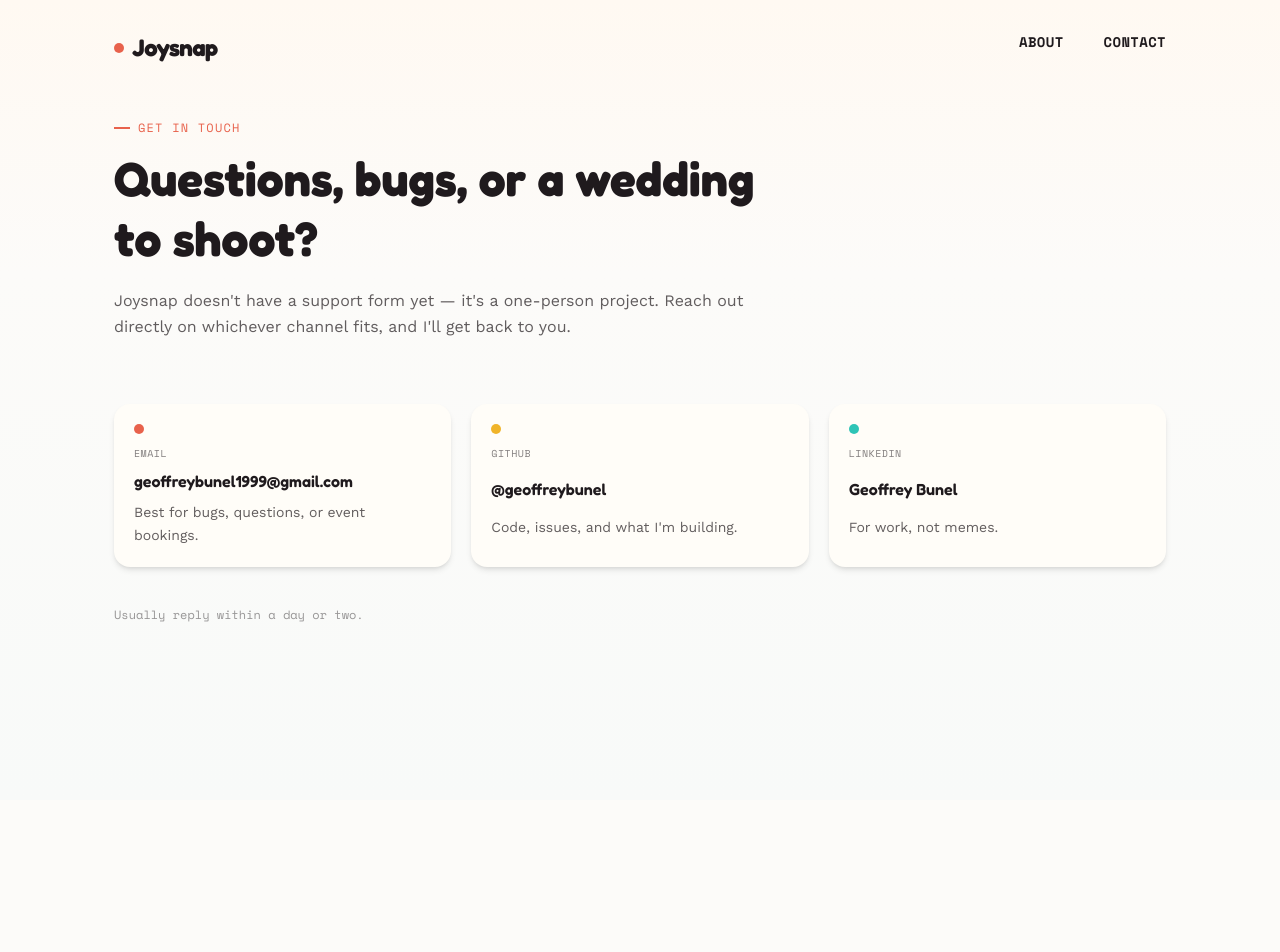
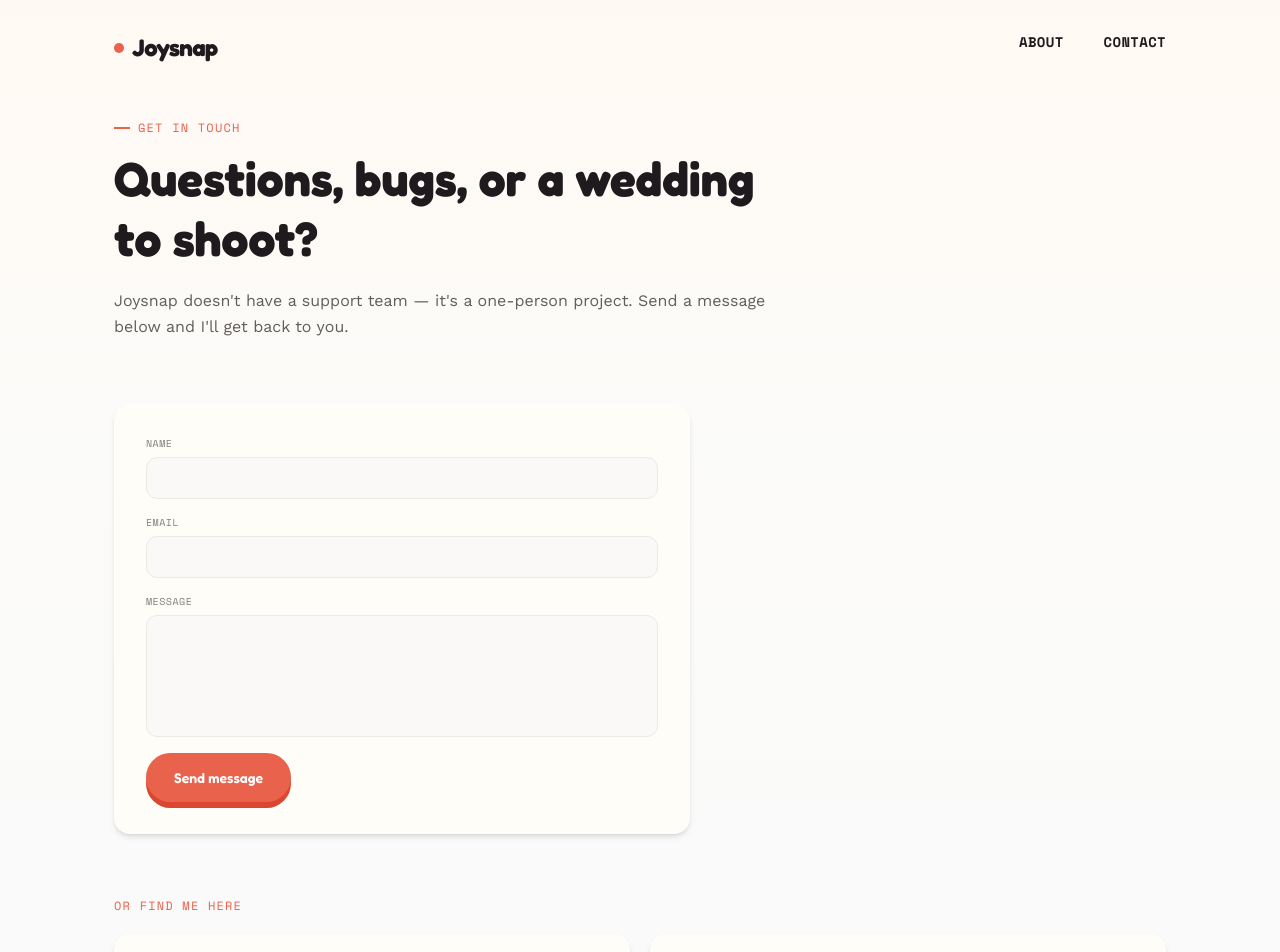
Before and after one commit to geoffreybunel/photobooth-app, a Next.js app: page /Contact in a window 1280 px wide. Shown: the top 952 px of the page. Before the commit the page ends 800 px from the top, so only its background shows below. Built offline with nearby package versions, Linux system fonts and the light colour scheme; no server answers.

Commit message:
started adding contact form

```diff
--- a/app/Contact/page.tsx
+++ b/app/Contact/page.tsx
@@ -1,11 +1,10 @@
-const CHANNELS = [
-  {
-    dot: "bg-primary",
-    label: "Email",
-    value: "geoffreybunel1999@gmail.com",
-    href: "mailto:geoffreybunel1999@gmail.com",
-    hint: "Best for bugs, questions, or event bookings.",
-  },
+"use client";
+
+import { useState, type FormEvent } from "react";
+
+const WEB3FORMS_ACCESS_KEY = process.env.NEXT_PUBLIC_WEB3FORMS_ACCESS_KEY ?? "";
+
+const SOCIALS = [
   {
     dot: "bg-secondary",
     label: "GitHub",
@@ -22,7 +21,36 @@ const CHANNELS = [
   },
 ];
 
+type Status = "idle" | "sending" | "sent" | "error";
+
 export default function Contact() {
+  const [status, setStatus] = useState<Status>("idle");
+
+  const handleSubmit = async (event: FormEvent<HTMLFormElement>) => {
+    event.preventDefault();
+    setStatus("sending");
+
+    const form = event.currentTarget;
+    const formData = new FormData(form);
+
+    try {
+      const response = await fetch("https://api.web3forms.com/submit", {
+        method: "POST",
+        headers: { Accept: "application/json" },
+        body: formData,
+      });
+      const result = await response.json();
+      if (result.success) {
+        setStatus("sent");
+        form.reset();
+      } else {
+        setStatus("error");
+      }
+    } catch {
+      setStatus("error");
+    }
+  };
+
   return (
     <div className="w-full">
       {/* INTRO */}
@@ -37,19 +65,112 @@ export default function Contact() {
         </h1>
 
         <p className="text-base leading-relaxed text-base-content/70">
-          Joysnap doesn&apos;t have a support form yet — it&apos;s a one-person project.
-          Reach out directly on whichever channel fits, and I&apos;ll get back to you.
+          Joysnap doesn&apos;t have a support team — it&apos;s a one-person project.
+          Send a message below and I&apos;ll get back to you.
         </p>
       </div>
 
-      {/* CHANNELS */}
-      <div className="grid grid-cols-1 sm:grid-cols-3 gap-5 mb-10">
-        {CHANNELS.map((channel) => (
+      {/* FORM */}
+      <div className="card bg-[#FFFDF8] rounded-2xl shadow-md max-w-xl mb-16">
+        <div className="card-body p-6 sm:p-8">
+          {!WEB3FORMS_ACCESS_KEY ? (
+            <p className="text-sm text-base-content/55">
+              The contact form isn&apos;t configured yet — add
+              <code className="mx-1 px-1.5 py-0.5 rounded bg-base-200 font-mono text-xs">
+                NEXT_PUBLIC_WEB3FORMS_ACCESS_KEY
+              </code>
+              to your environment variables to enable it.
+            </p>
+          ) : status === "sent" ? (
+            <div className="flex flex-col items-center text-center gap-3 py-8">
+              <span className="w-2.5 h-2.5 rounded-full bg-accent" />
+              <p className="font-display font-semibold text-lg">Message sent!</p>
+              <p className="text-sm text-base-content/70">
+                Thanks for reaching out — I&apos;ll reply as soon as I can.
+              </p>
+            </div>
+          ) : (
+            <form onSubmit={handleSubmit} className="flex flex-col gap-4">
+              <input type="hidden" name="access_key" value={WEB3FORMS_ACCESS_KEY} />
+              <input type="hidden" name="subject" value="New message from Joysnap" />
+              <input type="checkbox" name="botcheck" className="hidden" tabIndex={-1} autoComplete="off" />
+
+              <div className="flex flex-col gap-1.5">
+                <label htmlFor="name" className="font-mono text-[10px] uppercase tracking-wider text-base-content/55">
+                  Name
+                </label>
+                <input
+                  id="name"
+                  name="name"
+                  type="text"
+                  required
+                  className="bg-base-200 border border-base-300 rounded-[11px] px-3.5 py-2.5 text-sm"
+                />
+              </div>
+
+              <div className="flex flex-col gap-1.5">
+                <label htmlFor="email" className="font-mono text-[10px] uppercase tracking-wider text-base-content/55">
+                  Email
+                </label>
+                <input
+                  id="email"
+                  name="email"
+                  type="email"
+                  required
+                  className="bg-base-200 border border-base-300 rounded-[11px] px-3.5 py-2.5 text-sm"
+                />
+              </div>
+
+              <div className="flex flex-col gap-1.5">
+                <label htmlFor="message" className="font-mono text-[10px] uppercase tracking-wider text-base-content/55">
+                  Message
+                </label>
+                <textarea
+                  id="message"
+                  name="message"
+                  required
+                  rows={5}
+                  className="bg-base-200 border border-base-300 rounded-[11px] px-3.5 py-2.5 text-sm resize-none"
+                />
+              </div>
+
+              {status === "error" && (
+                <p className="text-sm text-primary">
+                  Something went wrong — try again, or email me directly at geoffreybunel1999@gmail.com.
+                </p>
+              )}
+
+              <button
+                type="submit"
+                disabled={status === "sending"}
+                className="self-start bg-primary border-none font-display font-semibold text-white rounded-full shadow-[0_6px_0_hsl(8_70%_52%)] py-3.5 px-7 transition-transform duration-150 ease-in-out hover:-translate-y-1 disabled:opacity-60 disabled:hover:translate-y-0"
+              >
+                {status === "sending" ? "Sending..." : "Send message"}
+              </button>
+            </form>
+          )}
+        </div>
+      </div>
+
+      {/* SOCIALS */}
+      <p className="font-mono text-xs tracking-widest uppercase mb-5 flex items-center gap-3 text-primary">
+        Or find me here
+        <span
+          className="flex-1 h-0.5"
+          style={{
+            backgroundImage:
+              "repeating-linear-gradient(90deg, hsl(var(--color-base-content)/0.25) 0, hsl(var(--color-base-content)/0.25) 6px, transparent 6px, transparent 12px)",
+          }}
+        />
+      </p>
+
+      <div className="grid grid-cols-1 sm:grid-cols-2 gap-5">
+        {SOCIALS.map((channel) => (
           <a
             key={channel.label}
             href={channel.href}
-            target={channel.href.startsWith("http") ? "_blank" : undefined}
-            rel={channel.href.startsWith("http") ? "noopener noreferrer" : undefined}
+            target="_blank"
+            rel="noopener noreferrer"
             className="card bg-[#FFFDF8] rounded-2xl shadow-md hover:-translate-y-1.5 transition-transform"
           >
             <div className="card-body p-5 gap-2">
@@ -57,18 +178,12 @@ export default function Contact() {
               <p className="font-mono text-[10px] uppercase tracking-wider text-base-content/55 mt-1">
                 {channel.label}
               </p>
-              <p className="font-display font-semibold text-base wrap-break-word">
-                {channel.value}
-              </p>
+              <p className="font-display font-semibold text-base">{channel.value}</p>
               <p className="text-sm leading-relaxed text-base-content/70">{channel.hint}</p>
             </div>
           </a>
         ))}
       </div>
-
-      <p className="font-mono text-xs text-base-content/45">
-        Usually reply within a day or two.
-      </p>
     </div>
   );
 }
```
